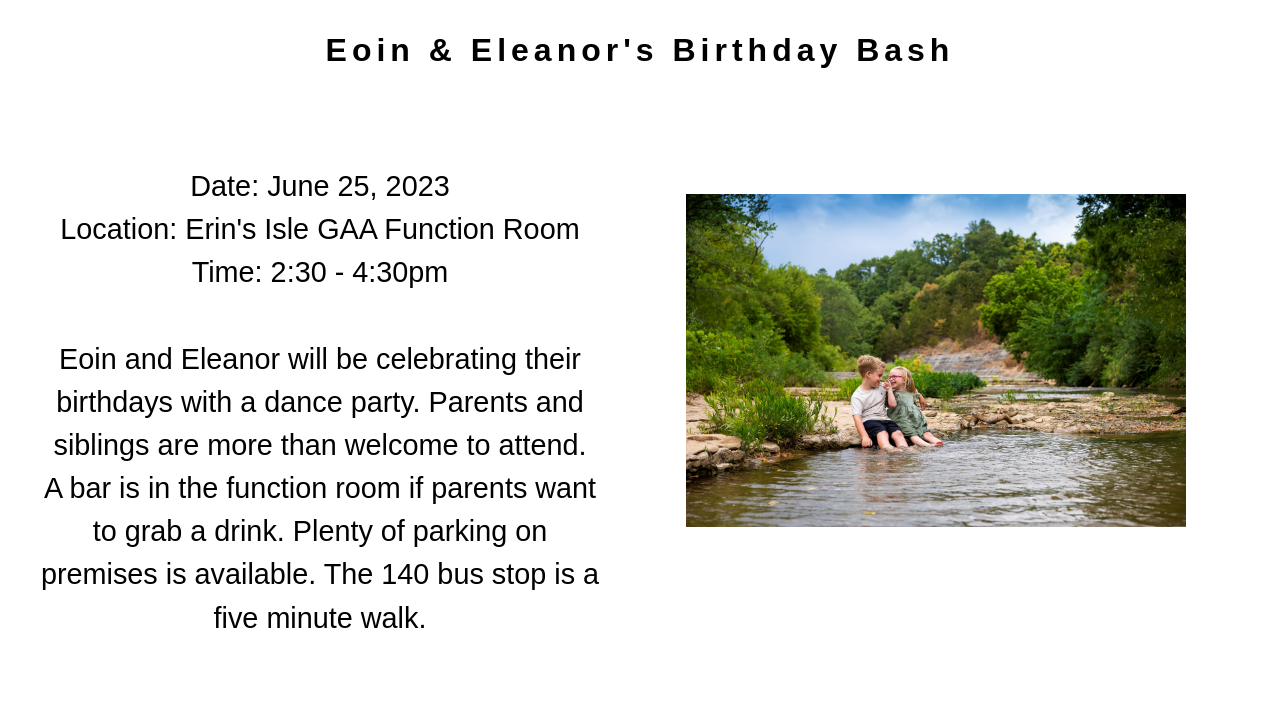
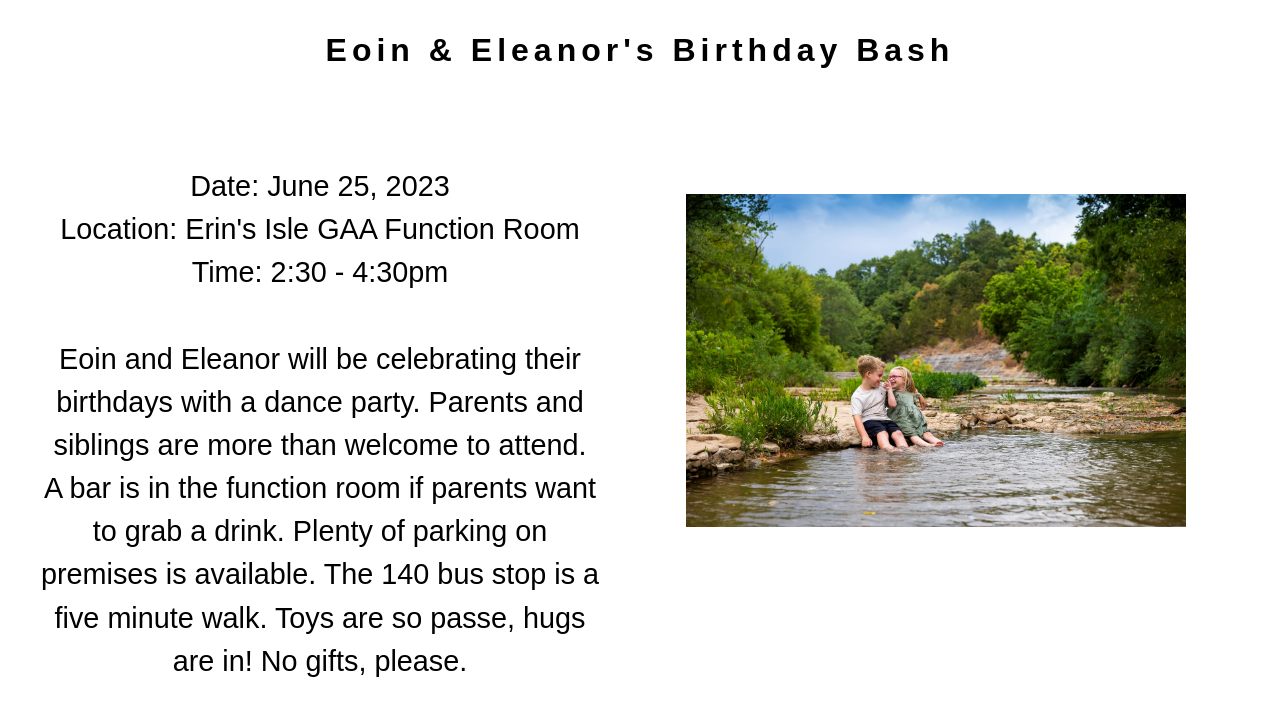
Before and after one commit to CRC26/BirthdayBash, a Svelte app: page / in a window 1280 px wide. Shown: the top 716 px of the page. Built offline with nearby package versions, Linux system fonts and the light colour scheme.

Commit message:
no message

```diff
--- a/src/App.svelte
+++ b/src/App.svelte
@@ -18,6 +18,7 @@
            A bar is in the function room if parents want to grab a drink.
            Plenty of parking on premises is available.
            The 140 bus stop is a five minute walk.
+           Toys are so passe, hugs are in! No gifts, please.
         </p>
       </div>
       <div class="column is-12-mobile">
```
